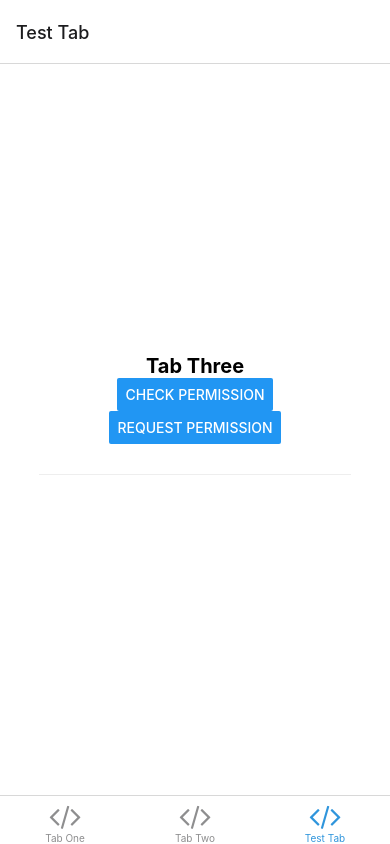
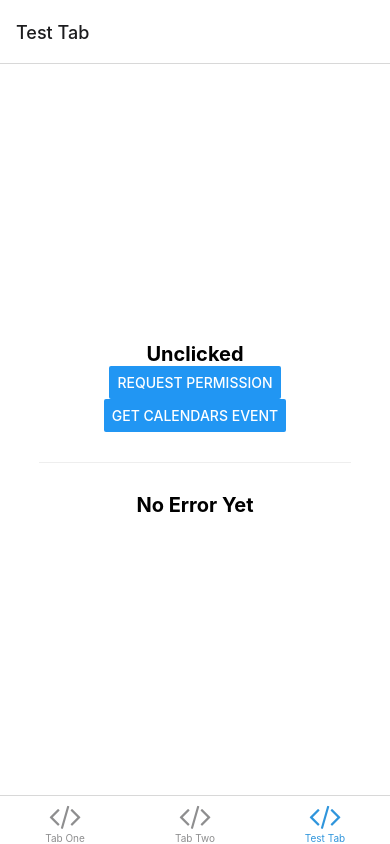
Before and after one commit to argens1203/react-native, a React Native app: screen /TestTab in a window 390 px wide. Built offline with nearby package versions, Linux system fonts and the light colour scheme; what expo-linking would draw is missing.

Commit message:
feat: use expo-calendar

```diff
--- a/app.json
+++ b/app.json
@@ -1,8 +1,8 @@
 {
   "expo": {
-    "name": "Sandbox",
-    "slug": "Sandbox",
-    "version": "1.0.0",
+    "name": "Calendar Sandbox",
+    "slug": "calendar-sandbox",
+    "version": "1.0.1",
     "orientation": "portrait",
     "icon": "./assets/images/icon.png",
     "scheme": "myapp",
@@ -19,13 +19,21 @@
       "**/*"
     ],
     "ios": {
-      "supportsTablet": true
+      "supportsTablet": true,
+      "bundleIdentifier": "com.argens.sandbox",
+      "infoPlist": {
+        "NSRemindersUsageDescription": "We need your calendar. Thanks."
+      }
     },
     "android": {
       "adaptiveIcon": {
         "foregroundImage": "./assets/images/adaptive-icon.png",
         "backgroundColor": "#ffffff"
-      }
+      },
+      "permissions": [
+        "READ_CALENDAR",
+        "WRITE_CALENDAR"
+      ]
     },
     "web": {
       "favicon": "./assets/images/favicon.png"
--- a/package.json
+++ b/package.json
@@ -29,10 +29,10 @@
     "react": "17.0.1",
     "react-dom": "17.0.1",
     "react-native": "0.64.3",
-    "react-native-calendar-events": "^2.2.0",
     "react-native-safe-area-context": "3.3.2",
     "react-native-screens": "~3.10.1",
-    "react-native-web": "0.17.1"
+    "react-native-web": "0.17.1",
+    "expo-calendar": "~10.1.0"
   },
   "devDependencies": {
     "@babel/core": "^7.12.9",
--- a/screens/test-tab/index.tsx
+++ b/screens/test-tab/index.tsx
@@ -1,7 +1,7 @@
 import { useState } from 'react';
 import { StyleSheet } from 'react-native';
 import { Button } from 'react-native';
-import RNCalendarEvents from "react-native-calendar-events";
+import * as Calendar from 'expo-calendar';
 
 import EditScreenInfo from '../../components/EditScreenInfo';
 import { Text, View } from '../../components/Themed';
@@ -9,23 +9,33 @@ import { RootTabScreenProps } from '../../types';
 
 export default function TestTabScreen({ navigation }: RootTabScreenProps<'TabOne'>) {
   const [text, setText] = useState('Unclicked');
+  const [error, setError] = useState('No Error Yet');
 
-  const checkPermission = async () => {
-    const result = await RNCalendarEvents.checkPermissions(false);
-    setText(JSON.stringify(result));
+  const requestPermission = async () => {
+    try {
+      const result = await Calendar.requestCalendarPermissionsAsync();
+      setText(JSON.stringify(result));
+    } catch (e){
+      setError (e.message);
+    }
   }
 
-  const requestPermission = async () => {
-    const result = await RNCalendarEvents.requestPermissions(false);
-    setText(JSON.stringify(result));
+  const getCalendarEvents = async () => {
+    try {
+      const result = await Calendar.getCalendarsAsync(Calendar.EntityTypes.EVENT);
+      setText(JSON.stringify(result[0]));
+    } catch (e){
+      setError (e.message);
+    }
   }
 
   return (
     <View style={styles.container}>
-      <Text style={styles.title}>Tab Three</Text>
-      <Button onPress={checkPermission} title={'Check Permission'}/>
+      <Text style={styles.title}>{text}</Text>
       <Button onPress={requestPermission} title={'Request Permission'}/>
+      <Button onPress={getCalendarEvents} title={'Get Calendars Event'}/>
       <View style={styles.separator} lightColor="#eee" darkColor="rgba(255,255,255,0.1)" />
+      <Text style={styles.title}>{error}</Text>
     </View>
   );
 }
@@ -40,6 +50,10 @@ const styles = StyleSheet.create({
     fontSize: 20,
     fontWeight: 'bold',
   },
+  error: {
+    fontSize: 20,
+    color: 'red',
+  },
   separator: {
     marginVertical: 30,
     height: 1,
```
Also changed, not shown: eas.json (added, +15 -0 lines), 1 other file (tests, documents, lock files or other folders).
